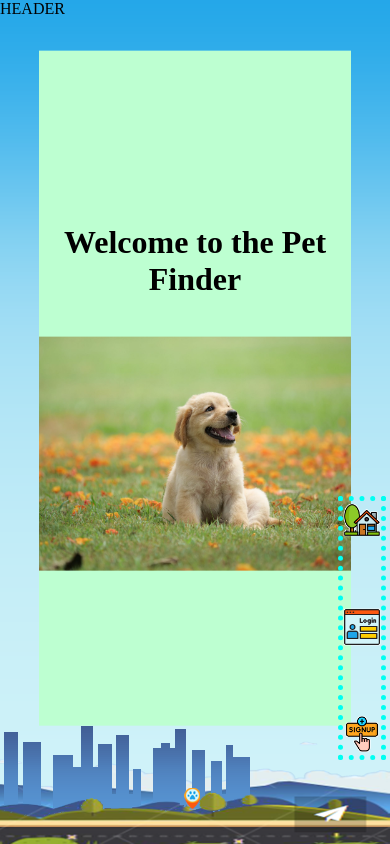
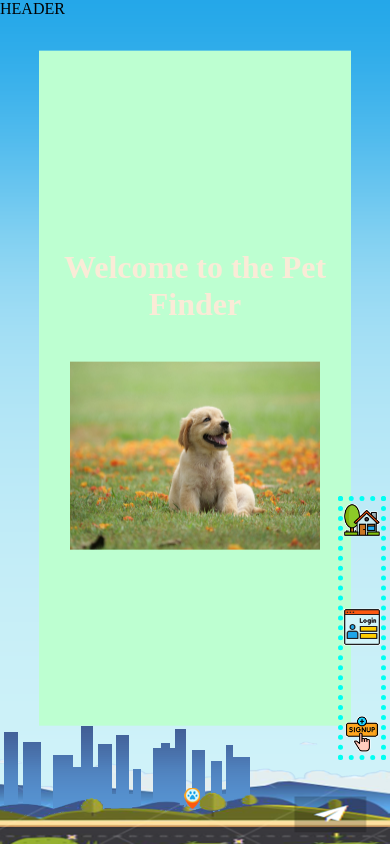
Before and after one commit to KennWg/pet-finder, a React (Create React App) app in the folder client/: page / in a window 390 px wide. Built offline with nearby package versions, Linux system fonts and the light colour scheme.

Commit message:
ongoing styling

```diff
--- a/client/src/App.css
+++ b/client/src/App.css
@@ -145,17 +145,19 @@ body {
   z-index: 5;
   display: flex;
   justify-content: center;
-width: 80vw;
-height: 80vh;
-background-color: rgb(189, 255, 209);
-/* border: 3px solid black; */
+  width: 80vw;
+  height: 80vh;
+  max-width: 80vw;
+  max-height: 80vh;
+  background-color: rgb(189, 255, 209);
+  /* border: 3px solid black; */
 }
 
 /*HOME PAGE -------------------------- */
 
-.homepage-dog{
+.homepage-dog {
   max-height: 50vh;
-  max-width: 100%;
+  max-width: 80%;
 }
 
 /* REPORT STYLES */
@@ -281,6 +283,10 @@ input {
   right: 0;
 }
 
+
+
+/* Mobile Resizing */
+
 @media (max-width: 1100px) and (min-width: 701px) {
   .tablet-navbar {
     display: flex;
@@ -312,6 +318,20 @@ input {
   .laptop-navbar {
     display: none;
   }
+
+  /* .homepage-dog {
+
+    height: 100%;
+    width: 100%;
+    max-height: none;
+    max-width: none;
+    object-fit: cover;
+  } */
+
+  .home-class h1 {
+    color: antiquewhite;
+
+  }
 }
 
 @media (max-width: 425px) {}
--- a/client/src/components/Main/Home.js
+++ b/client/src/components/Main/Home.js
@@ -8,7 +8,7 @@ function Home() {
 
             <h1>Welcome to the Pet Finder</h1>
             <br></br>
-            <p><img src={dogImg} alt="a dog sit on the front page" className='homepage-dog' /></p>
+            <img src={dogImg} alt="a dog sit on the front page" className='homepage-dog' />
         </div>
     );
 }
```
